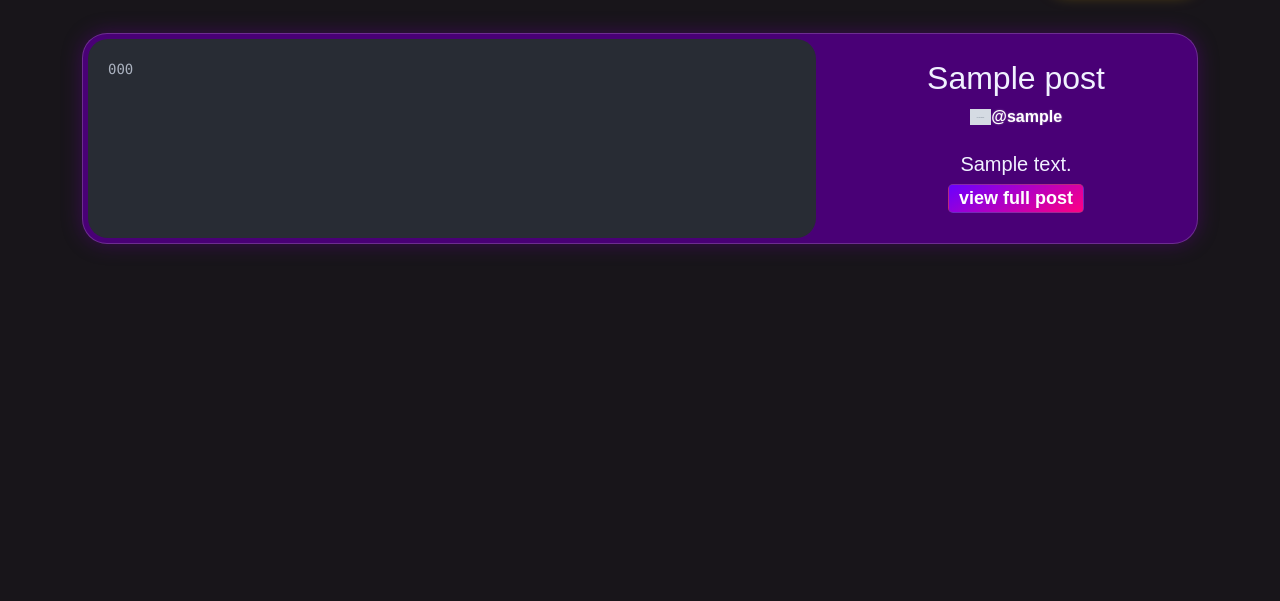
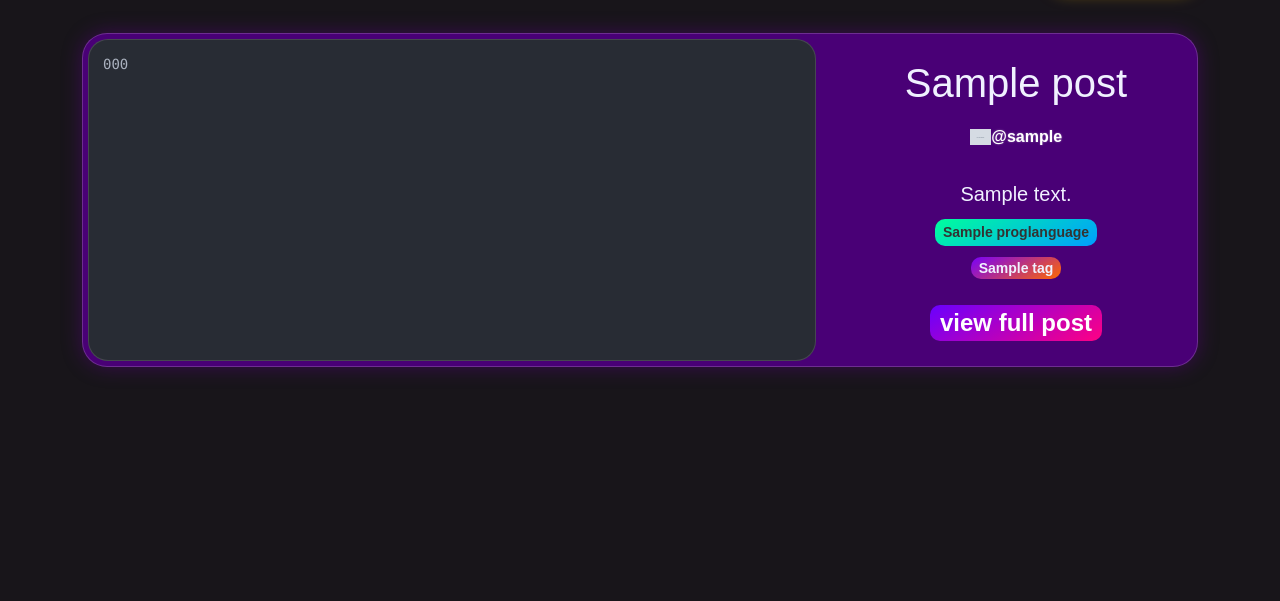
Before and after one commit to xrenvtomate/YaCoder-with-django, a Django app: page / in a window 1280 px wide. Shown: the part 67-668 px from the top of the page. Run offline with Django 3.2, Linux system fonts and the light colour scheme; tables that the repository leaves empty hold one stand-in row (values such as "Sample post"); grey boxes marked "Sample" are stand-in pictures; some libraries are stand-ins or nearby versions.

Commit message:
improve front

```diff
--- a/project/static_dev/css/style.css
+++ b/project/static_dev/css/style.css
@@ -96,6 +96,7 @@ a:hover, a {
     padding: 20px;
     display: flex;
     flex-direction: column;
+    gap: 10px;
     align-items: center;
 }
 
@@ -143,12 +144,6 @@ pre {
     height: 100%;
 }
 
-.post-min code.hljs {
-    border-radius: 20px;
-    padding: 20px;
-    height: 100%;
-}
-
 .viewfull {
     text-align: center;
     height: auto;
@@ -161,12 +156,11 @@ pre {
     background: rgb(105,0,255);
     background: linear-gradient(150deg, rgba(105,0,255,1) 0%, rgba(255,0,131,1) 100%);
     padding: 0 10px;
-    margin: 5px;
-    border-radius: 5px;
+    margin-top: 15px;
+    border-radius: 10px;
     transition: all 0.2s ease;
-    font-size: 18px;
+    font-size: 24px;
     font-weight: bold;
-    border: 1px solid #6666;
 }
 
 .viewfull-btn:hover {
@@ -175,7 +169,6 @@ pre {
 
 
 .userinfo {
-    /* position: fixed; */
     display: flex;
     flex-direction: column;
     align-items: center;
@@ -211,13 +204,20 @@ pre {
     margin-bottom: 30px;
 }
 
+code.hljs {
+    border-radius: 20px;
+    border: 1px solid #fff2;
+    height: 100%;
+}
+
 .btn-send {
-    background: rgb(105,0,255);
-    background: linear-gradient(150deg, rgba(105,0,255,1) 0%, rgba(255,0,131,1) 100%);
+    background: rgb(75,0,255);
+    background: linear-gradient(150deg, rgba(75,0,255,1) 0%, rgba(186,0,255,1) 100%);
     color: #fff;
     padding: 5px 10px;
     border-radius: 10px;
     font-size: 18px;
+    font-weight: bold;
     margin-top: 10px;
     border: none;
     box-shadow: 0 0 10px #fff4;
@@ -245,7 +245,6 @@ pre {
 }
 
 .card-form {
-    /* margin-top: 70px; */
     display: flex;
     flex-direction: column;
     justify-content: center;
@@ -264,4 +263,23 @@ pre {
 
 h2 {
     text-align: center;
+    font-size: 40px;
 }
+
+.minicard {
+    border-radius: 10px;
+    padding: 3px 8px;
+    font-weight: bold;
+    font-size: 14px;
+}
+
+.lang {
+    background: rgb(0,255,156);
+    background: linear-gradient(150deg, rgba(0,255,156,1) 0%, rgba(0,157,255,1) 100%);
+    color: #333;
+}
+
+.tag {
+    background: rgb(120,0,250);
+    background: linear-gradient(150deg, rgba(120,0,250,1) 0%, rgba(255,105,0,1) 100%);
+}
--- a/project/templates/base.html
+++ b/project/templates/base.html
@@ -4,14 +4,14 @@
     {% load static %}
     <meta charset="utf-8">
     <link rel="stylesheet" type="text/css" href="{% static 'css/bootstrap.min.css' %}">
-    <link rel="stylesheet" type="text/css" href="{% static 'css/style.css' %}">
     <link rel="stylesheet" href="https://cdn.jsdelivr.net/npm/bootstrap-select@1.14.0-beta3/dist/css/bootstrap-select.min.css">
     <link rel="apple-touch-icon" sizes="180x180" href="{% static 'img/favicon/apple-touch-icon.png' %}">
     <link rel="icon" type="image/png" sizes="32x32" href="{% static 'img/favicon/favicon-32x32.png' %}">
     <link rel="icon" type="image/png" sizes="16x16" href="{% static 'img/favicon/favicon-16x16.png' %}">
     <link rel="stylesheet"
-      href="//cdnjs.cloudflare.com/ajax/libs/highlight.js/11.7.0/styles/atom-one-dark.min.css">
+    href="//cdnjs.cloudflare.com/ajax/libs/highlight.js/11.7.0/styles/atom-one-dark.min.css">
     <script src="//cdnjs.cloudflare.com/ajax/libs/highlight.js/11.7.0/highlight.min.js"></script>
+    <link rel="stylesheet" type="text/css" href="{% static 'css/style.css' %}">
 
     <link rel="manifest" href="{% static 'img/favicon/site.webmanifest' %}">
     <title>{% block title %}Title{% endblock %}</title>
--- a/project/templates/homepage/homepage.html
+++ b/project/templates/homepage/homepage.html
@@ -28,6 +28,12 @@
                 <div class="post-desc">
                   {{post.text|truncatechars:100}}
                 </div>
+                <span class="minicard lang">{{post.prog_language}}</span>
+                <div>
+                  {% for tag in post.tags.all %}
+                    <span class="minicard tag">{{tag}}</span>
+                  {% endfor %}
+                </div>
                 <div class="viewfull"><a href="{{ post.get_absolute_url }}" class="viewfull-btn">view full post</a></div>
               </div>
             </div>
```
Also changed, not shown: project/templates/homepage/post.html (+7 -1 lines).
